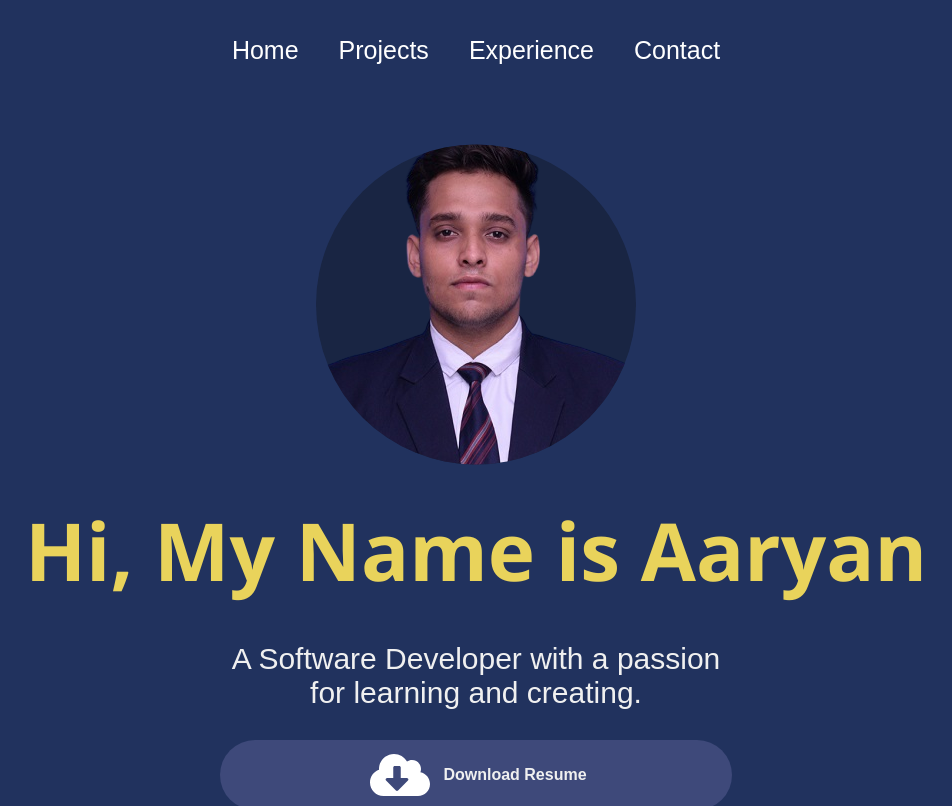
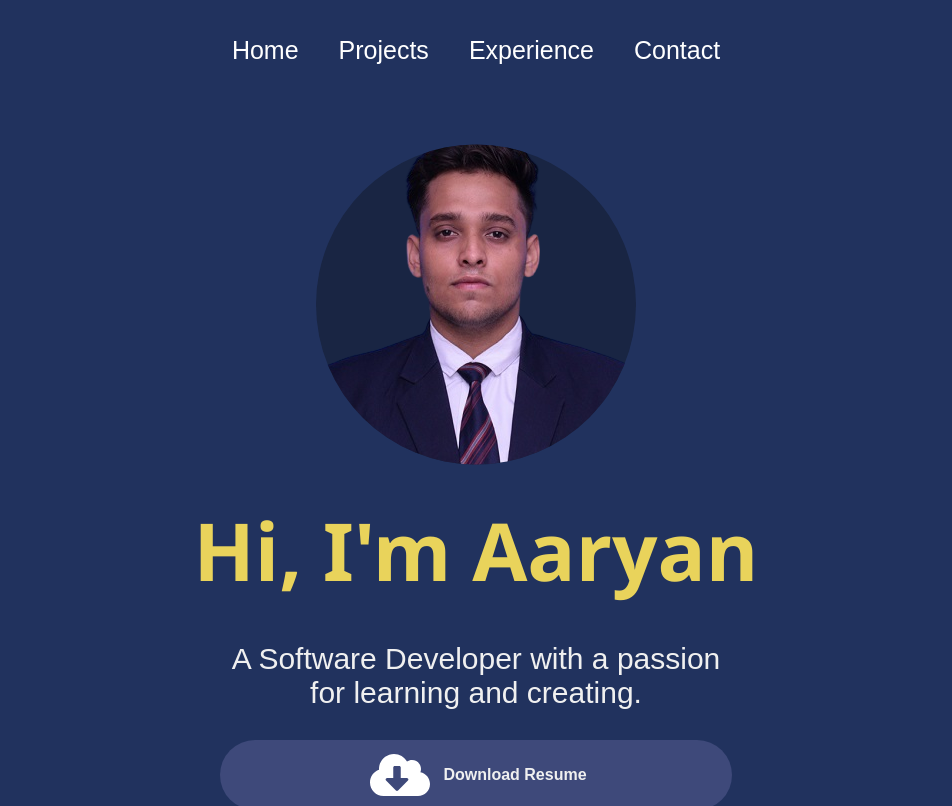
Before and after one commit to aaryan-verma/portfolioWebsite, a React (Create React App) app: page / in a window 1280 px wide. Shown: the top 806 px of the page, without its empty margins (164-1116 px from the left). Built offline with nearby package versions, Linux system fonts and the light colour scheme.

Commit message:
chore: changed intro

```diff
--- a/src/pages/Home.js
+++ b/src/pages/Home.js
@@ -37,7 +37,7 @@ function Home() {
           <img src={require('../assests/26904.png')} alt='Profile' />
         </div>
 
-        <h2>Hi, My Name is Aaryan</h2>
+        <h2>Hi, I'm Aaryan</h2>
 
         <div className='prompt'>
           <p>A Software Developer with a passion for learning and creating.</p>
```
